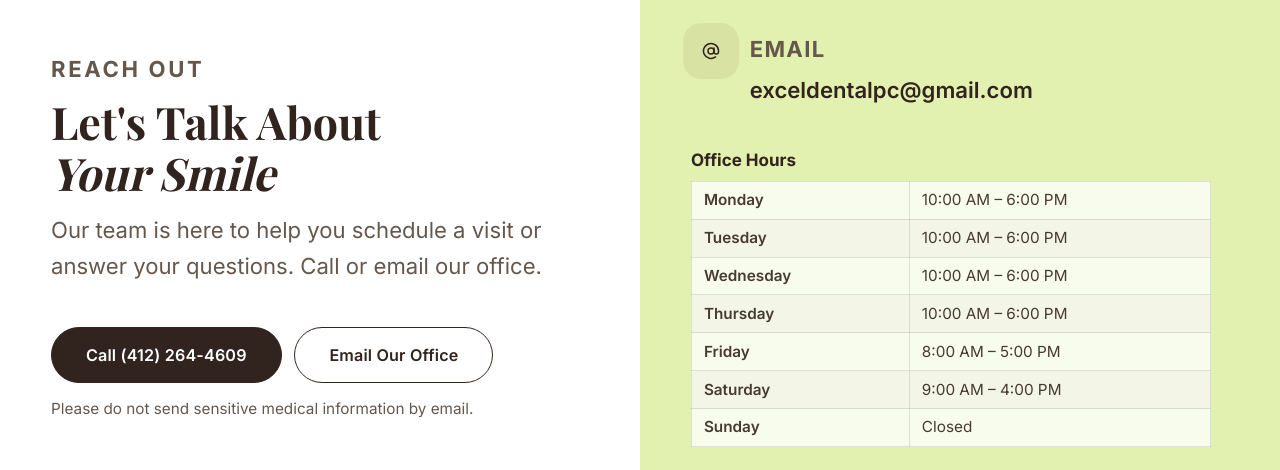
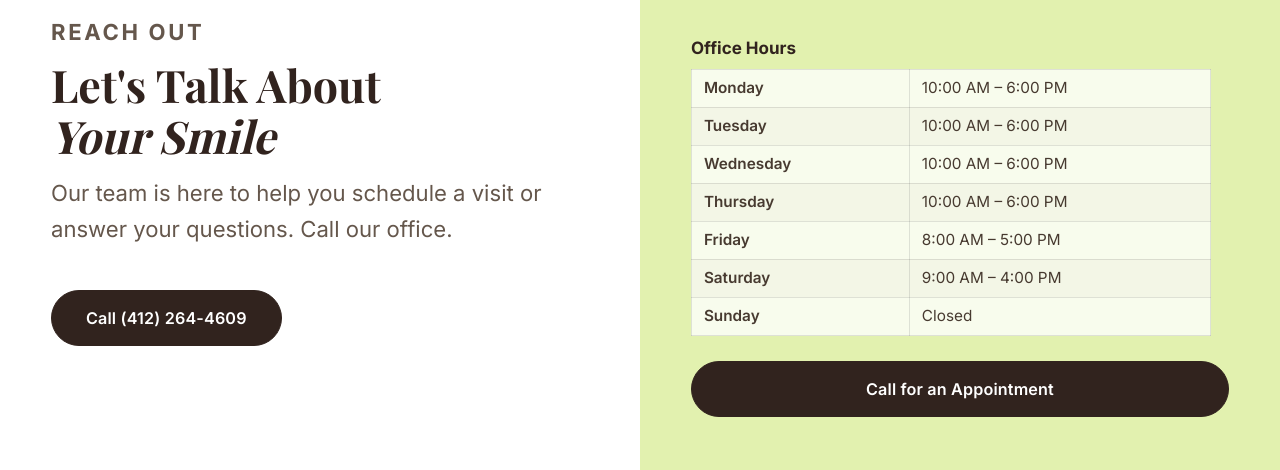
Before and after one commit to AbdulSamadMeer/exceldental-moon, a plain HTML site: page contact.html in a window 1280 px wide. Shown: the part 516-986 px from the top of the page. Drawn offline with nearby package versions, Linux system fonts and the light colour scheme; grey boxes are pictures that could not be loaded; a web font is replaced by a local one.

Commit message:
Remove displayed office email addresses
Co-authored-by: copilot-swe-agent[bot] <198982749+Copilot@users.noreply.github.com>

```diff
--- a/contact.html
+++ b/contact.html
@@ -28,7 +28,6 @@
     "name": "Excel Dental of Moon Township",
     "url": "https://exceldentalmoon.com/",
     "telephone": "+14122644609",
-    "email": "exceldentalpc@gmail.com",
     "address": {
       "@type": "PostalAddress",
       "streetAddress": "5990 University Blvd",
@@ -93,11 +92,9 @@
     <section class="contact-form-side" aria-labelledby="contact-heading">
       <p class="tag" style="font-size:.72rem;font-weight:700;text-transform:uppercase;letter-spacing:.12em;color:var(--muted);margin-bottom:.5rem;">Reach Out</p>
       <h1 id="contact-heading">Let's Talk About<br><em>Your Smile</em></h1>
-      <p class="sub">Our team is here to help you schedule a visit or answer your questions. Call or email our office.</p>
+      <p class="sub">Our team is here to help you schedule a visit or answer your questions. Call our office.</p>
       <div class="contact-direct">
         <a href="tel:+14122644609" class="btn btn-dark">Call (412) 264-4609</a>
-        <a href="mailto:exceldentalpc@gmail.com" class="btn btn-outline">Email Our Office</a>
-        <p>Please do not send sensitive medical information by email.</p>
       </div>
     </section>
 
@@ -128,16 +125,6 @@
           <div>
             <p class="info-label">Phone</p>
             <p class="info-value"><a href="tel:4122644609">412-264-4609</a></p>
-          </div>
-        </div>
-
-        <div class="info-block">
-          <div class="info-icon" aria-hidden="true">
-            <svg viewBox="0 0 24 24" fill="none" stroke="currentColor" stroke-width="2" stroke-linecap="round" stroke-linejoin="round" style="width:18px;height:18px;"><circle cx="12" cy="12" r="4"/><path d="M16 8v5a3 3 0 006 0v-1a10 10 0 10-3.92 7.94"/></svg>
-          </div>
-          <div>
-            <p class="info-label">Email</p>
-            <p class="info-value"><a href="mailto:exceldentalpc@gmail.com">exceldentalpc@gmail.com</a></p>
           </div>
         </div>
 
```
Also changed, not shown: index.html (+0 -1 lines).
